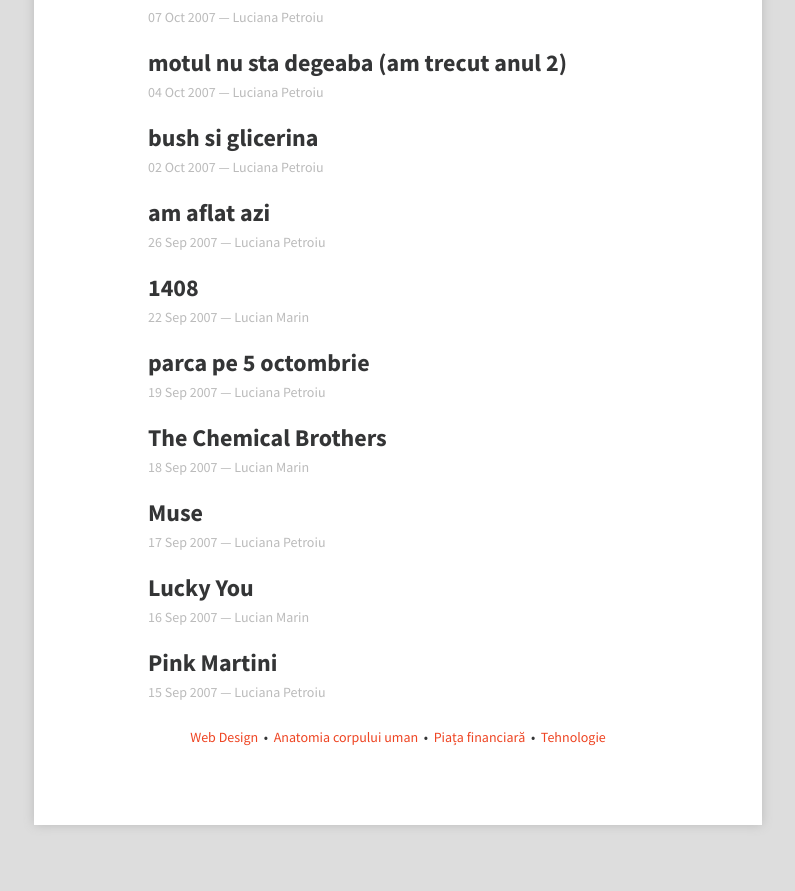
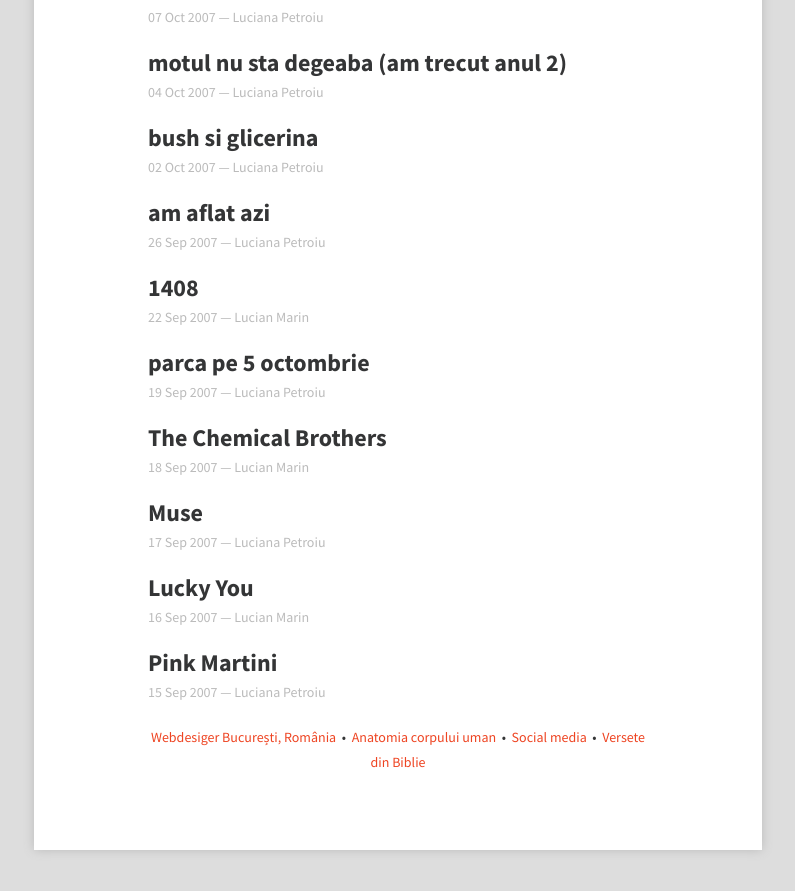
Before and after one commit to evno/evno.github.io, a Jekyll site: the page built from index.html, in a window 1280 px wide and 900 px high, scrolled down 5343 px. Shown: the top 891 px of the window, without its empty margins (242-1037 px from the left). Built offline with Jekyll 4.4.1, drawn with Linux system fonts in a browser that asks for light colours.

Commit message:
update footer links

```diff
--- a/index.html
+++ b/index.html
@@ -10,11 +10,11 @@ section: jurnal
 {% endfor %}
 
 <p align="center">
-    <a href="http://lucianmarin.com/" title="Lucian Marin">Web Design</a>
+    <a href="http://lucianmarin.com/" title="Lucian Marin">Webdesiger București, România</a>
         &nbsp;&bull;&nbsp;
     <a href="http://omenesc.ro/" title="Corpul omenesc">Anatomia corpului uman</a>
         &nbsp;&bull;&nbsp;
-    <a href="http://zvonit.ro/" title="Ultimele zvonuri">Piața financiară</a>
+    <a href="http://sublevel.net/" title="Rețea socială">Social media</a>
         &nbsp;&bull;&nbsp;
-    <a href="http://friskr.com/" title="Hi-Tech + Hi-Fi">Tehnologie</a>
+    <a href="http://verset.ro/" title="Sfânta Scriptură">Versete din Biblie</a>
 </p>
```
